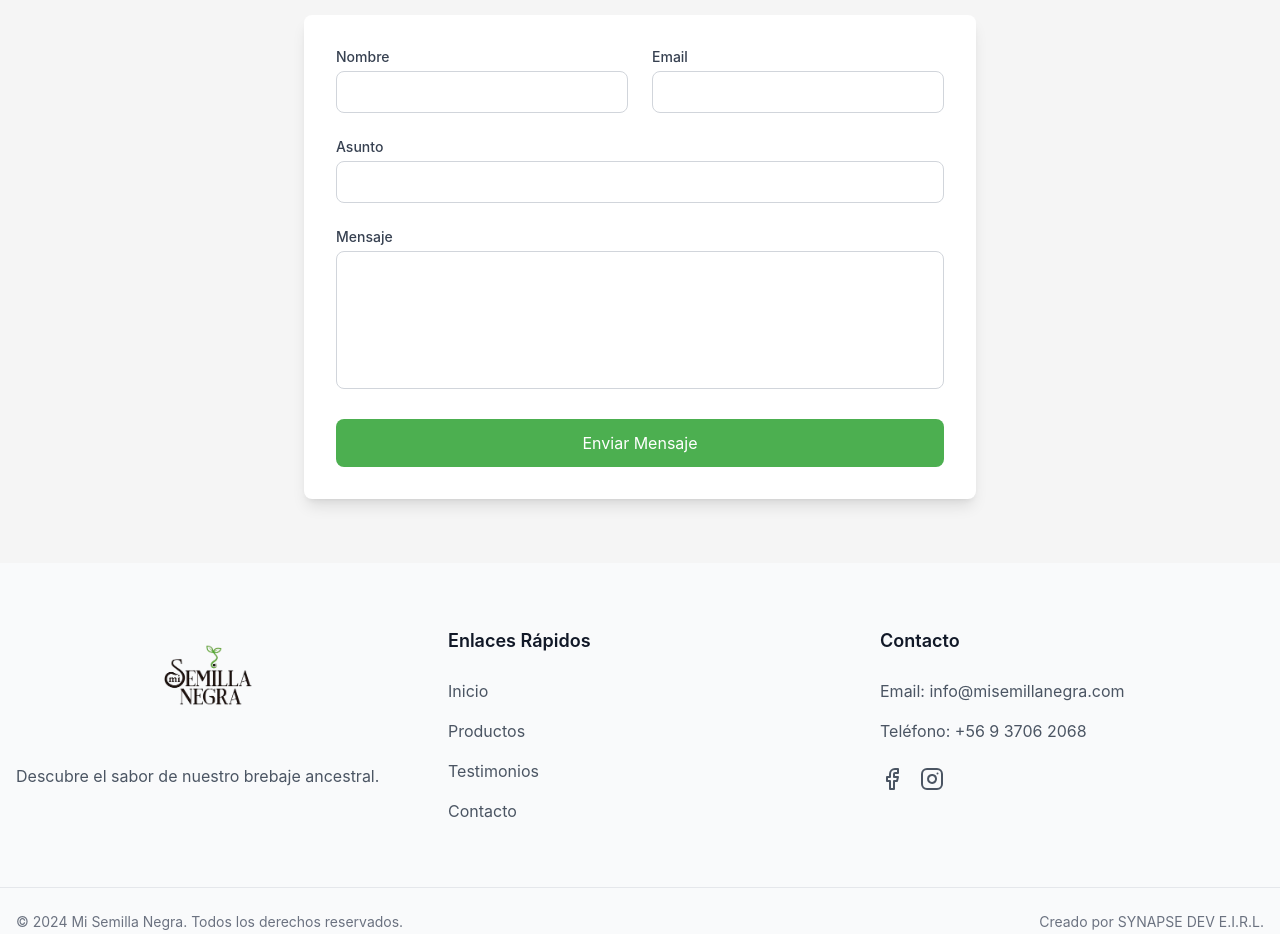
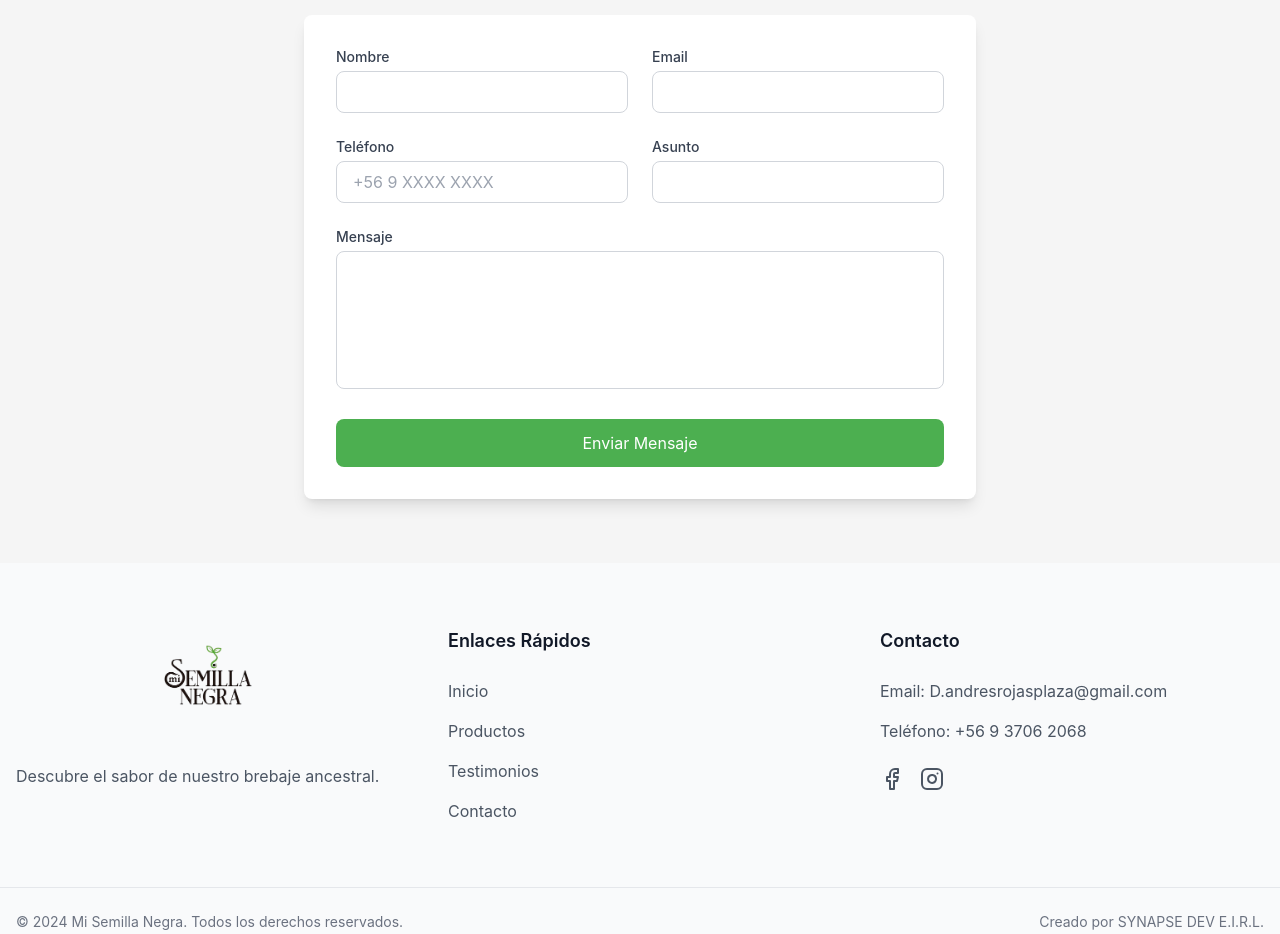
Before and after one commit to Juan-Zuniga-Codoceo/mi-semilla-negra, a React (Create React App) app: page / in a window 1280 px wide. Shown: the part 2660-3594 px from the top of the page. Built offline with nearby package versions, Linux system fonts and the light colour scheme.

Commit message:
Modificacion form contacto y footer

```diff
--- a/src/components/home/Contact.js
+++ b/src/components/home/Contact.js
@@ -4,6 +4,7 @@ const Contact = () => {
   const [formData, setFormData] = useState({
     name: '',
     email: '',
+    phone: '',
     subject: '',
     message: ''
   });
@@ -11,7 +12,7 @@ const Contact = () => {
   const [loading, setLoading] = useState(false);
 
   // Número de WhatsApp del cliente
-  const phoneNumber = '+56940413646'; // Reemplazar con el número real
+  const phoneNumber = '56971865279';
 
   const handleChange = (e) => {
     const { name, value } = e.target;
@@ -30,6 +31,7 @@ const Contact = () => {
 
 *Nombre:* ${formData.name}
 *Email:* ${formData.email}
+*Teléfono:* ${formData.phone}
 *Asunto:* ${formData.subject}
 *Mensaje:* ${formData.message}`;
 
@@ -43,6 +45,7 @@ const Contact = () => {
     setFormData({
       name: '',
       email: '',
+      phone: '',
       subject: '',
       message: ''
     });
@@ -89,6 +92,22 @@ const Contact = () => {
                   disabled={loading}
                 />
               </div>
+
+              <div>
+                <label htmlFor="phone" className="block text-sm font-medium text-gray-700 mb-1">
+                  Teléfono
+                </label>
+                <input
+                  type="tel"
+                  id="phone"
+                  name="phone"
+                  value={formData.phone}
+                  onChange={handleChange}
+                  className="w-full px-4 py-2 border border-gray-300 rounded-lg focus:ring-2 focus:ring-secondary focus:border-secondary"
+                  required
+                  disabled={loading}
+                  placeholder="+56 9 XXXX XXXX"
+                />
               </div>
 
               <div>
@@ -105,6 +124,7 @@ const Contact = () => {
                   required
                   disabled={loading}
                 />
+              </div>
             </div>
 
             <div>
--- a/src/components/layout/Footer.js
+++ b/src/components/layout/Footer.js
@@ -67,7 +67,7 @@ const Footer = () => {
               Contacto
             </h3>
             <div className="space-y-4">
-              <p className="text-gray-600">Email: info@misemillanegra.com</p>
+              <p className="text-gray-600">Email: D.andresrojasplaza@gmail.com</p>
               <p className="text-gray-600">Teléfono: +56 9 3706 2068</p>
               <div className="flex gap-4 pt-2">
                 <a
```
Lines whose indentation alone changed are shown as unchanged.
